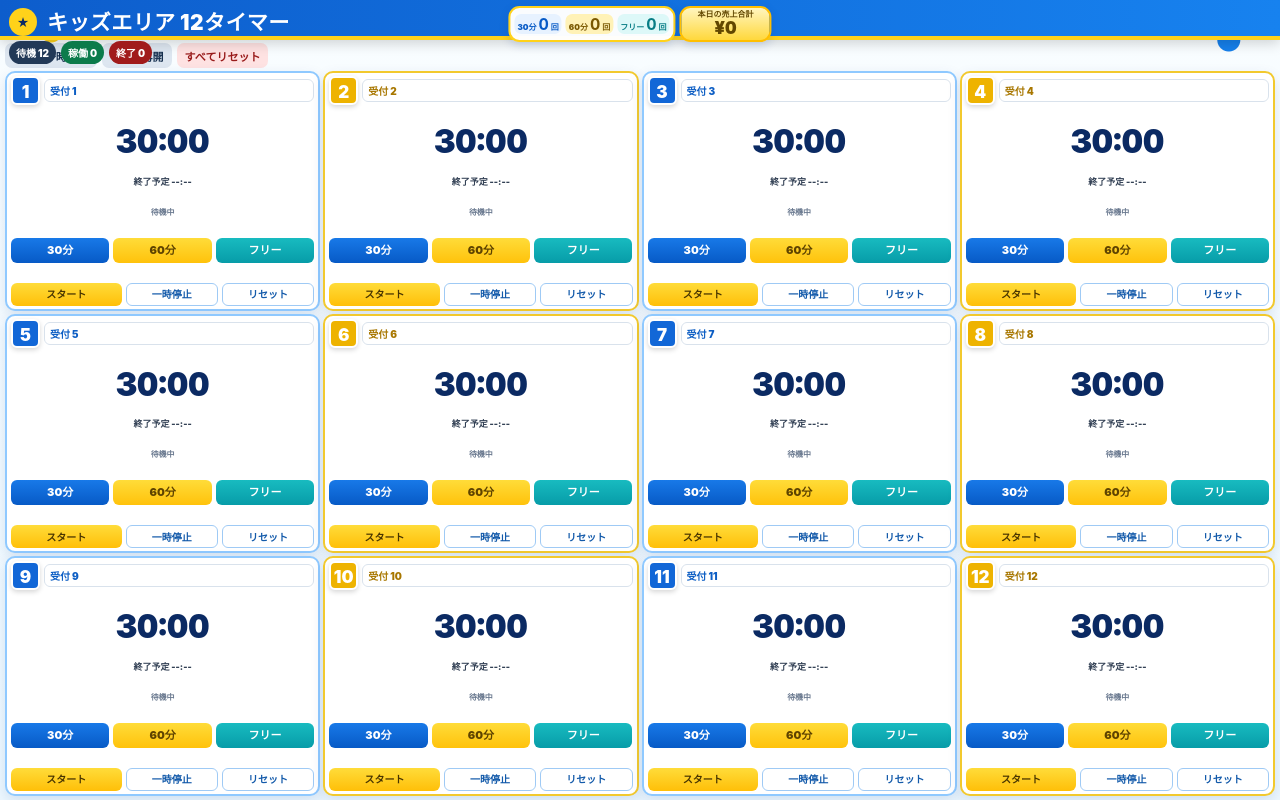
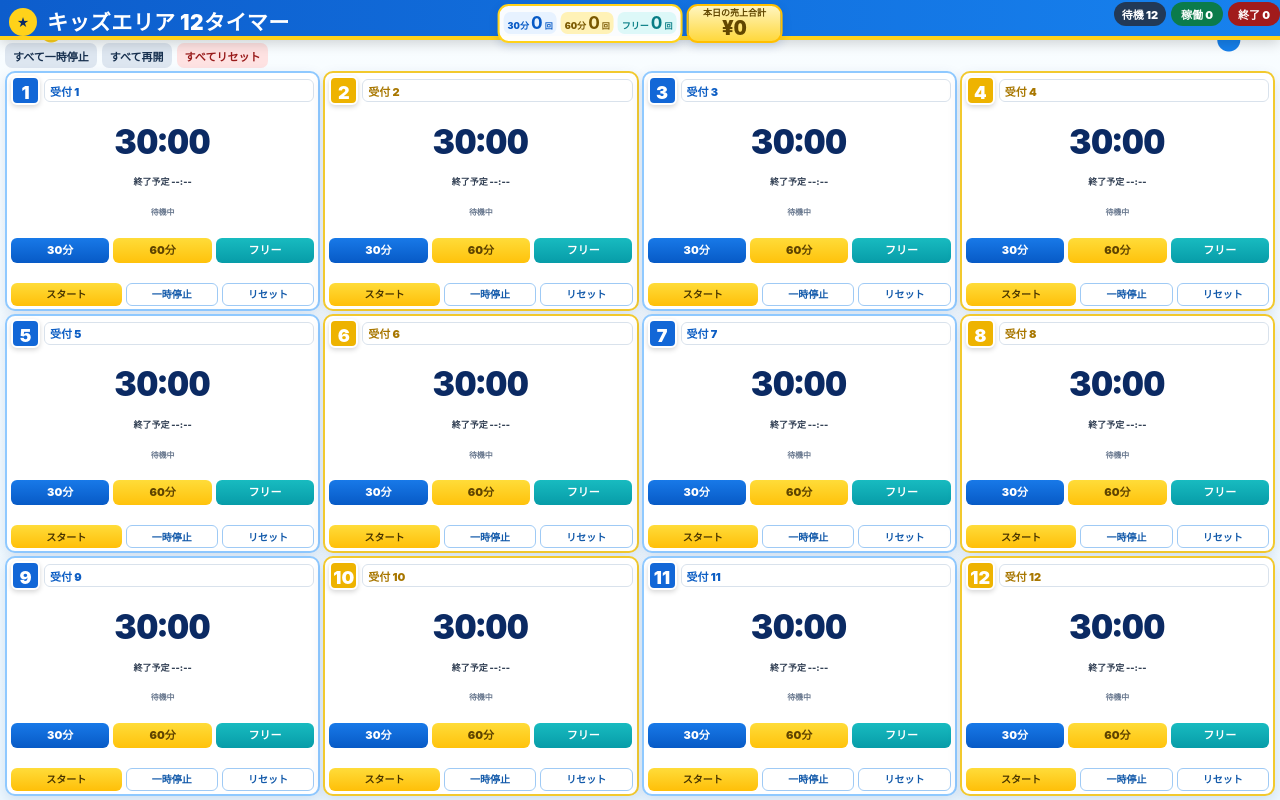
Before and after one commit to kokosaikooo1996-cyber/-12timer, a plain HTML site: page index.html in a window 1280 px wide. Drawn offline with Linux system fonts and the light colour scheme.

Commit message:
Add files via upload

```diff
--- a/index.html
+++ b/index.html
@@ -812,6 +812,133 @@ header{
 }
 </style>
 
+
+<style id="bigger-text-status-right">
+/* 文字をさらに大きくしつつ12個を横画面に収める */
+@media (min-width:900px) and (orientation:landscape){
+  /* 右上：待機・稼働・終了 */
+  .summary{
+    position:absolute!important;
+    right:0!important;
+    top:2px!important;
+    display:flex!important;
+    gap:5px!important;
+    z-index:10!important;
+  }
+  .badge{
+    font-size:14px!important;
+    font-weight:1000!important;
+    padding:6px 10px!important;
+    min-width:62px!important;
+    text-align:center!important;
+  }
+
+  /* 中央上：回数と売上 */
+  .daily-summary{
+    top:1px!important;
+  }
+  .count-title{
+    font-size:12px!important;
+  }
+  .count-box{
+    min-width:64px!important;
+    padding:3px 6px!important;
+  }
+  .count-box span{
+    font-size:11px!important;
+  }
+  .count-box strong{
+    font-size:22px!important;
+  }
+  .count-box small{
+    font-size:10px!important;
+  }
+  .sales-total{
+    min-width:125px!important;
+  }
+  .sales-total span{
+    font-size:11px!important;
+  }
+  .sales-total strong{
+    font-size:24px!important;
+  }
+
+  /* タイマー内 */
+  .num{
+    font-size:21px!important;
+  }
+  .name{
+    font-size:14px!important;
+  }
+  .clock{
+    font-size:clamp(36px,4.6vh,48px)!important;
+    line-height:.94!important;
+  }
+  .endtime{
+    font-size:12px!important;
+    font-weight:900!important;
+  }
+  .status{
+    font-size:11px!important;
+    font-weight:1000!important;
+  }
+  .primary-presets button{
+    font-size:14px!important;
+    font-weight:1000!important;
+  }
+  .actions button{
+    font-size:12px!important;
+    font-weight:1000!important;
+  }
+  .stopalarm{
+    font-size:11px!important;
+    font-weight:1000!important;
+  }
+}
+
+/* 1366×768クラスでも枠内に収める */
+@media (min-width:900px) and (orientation:landscape) and (max-height:800px){
+  .badge{
+    font-size:11px!important;
+    padding:4px 7px!important;
+    min-width:52px!important;
+  }
+  .count-title{display:none!important}
+  .count-box{
+    min-width:49px!important;
+    padding:2px 4px!important;
+  }
+  .count-box span{font-size:9px!important}
+  .count-box strong{font-size:18px!important}
+  .count-box small{font-size:8px!important}
+  .sales-total{min-width:96px!important}
+  .sales-total span{font-size:9px!important}
+  .sales-total strong{font-size:20px!important}
+
+  .num{font-size:18px!important}
+  .name{font-size:11px!important}
+  .clock{font-size:clamp(29px,4.2vh,35px)!important}
+  .endtime{font-size:9px!important}
+  .status{font-size:8px!important}
+  .primary-presets button{font-size:11px!important}
+  .actions button{font-size:10px!important}
+}
+
+/* 幅が狭いモニターでは中央集計と右上ステータスが重ならないよう縮小 */
+@media (min-width:900px) and (orientation:landscape) and (max-width:1250px){
+  .daily-summary{
+    transform:translateX(-56%) scale(.90)!important;
+    transform-origin:center top!important;
+  }
+  .summary{gap:3px!important}
+  .badge{
+    min-width:46px!important;
+    font-size:10px!important;
+    padding:4px 5px!important;
+  }
+}
+</style>
+
 </head>
 <body>
 <noscript><div class="noscript">このタイマーはJavaScriptを使用します。ファイルのプレビュー画面ではなく、SafariでWeb公開したURLを開いてください。</div></noscript>
```
Also changed, not shown: 1 other file.
